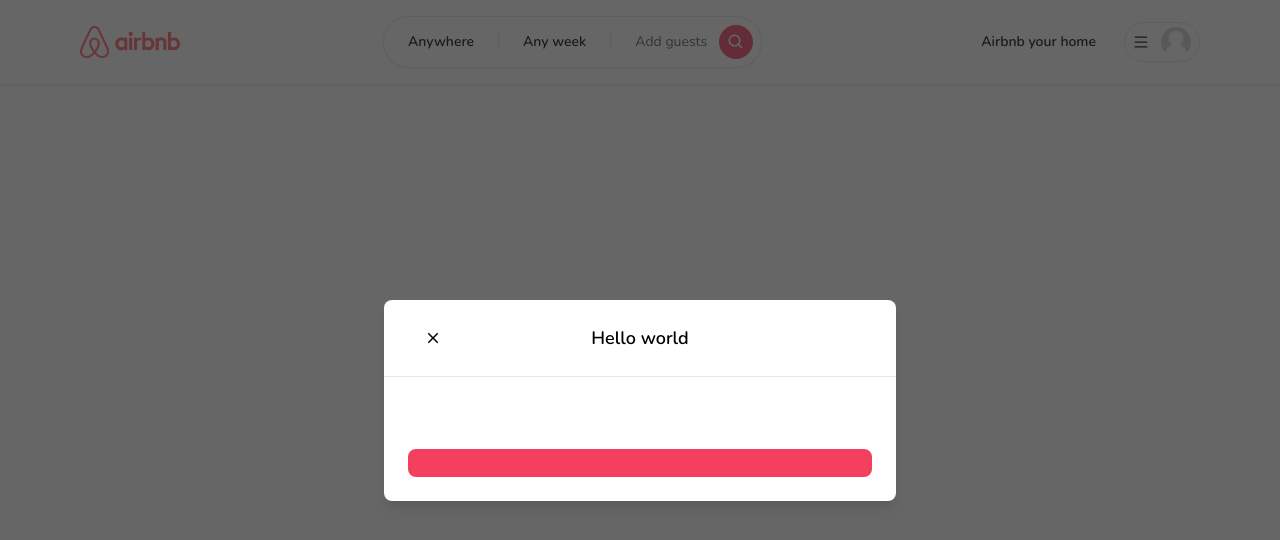
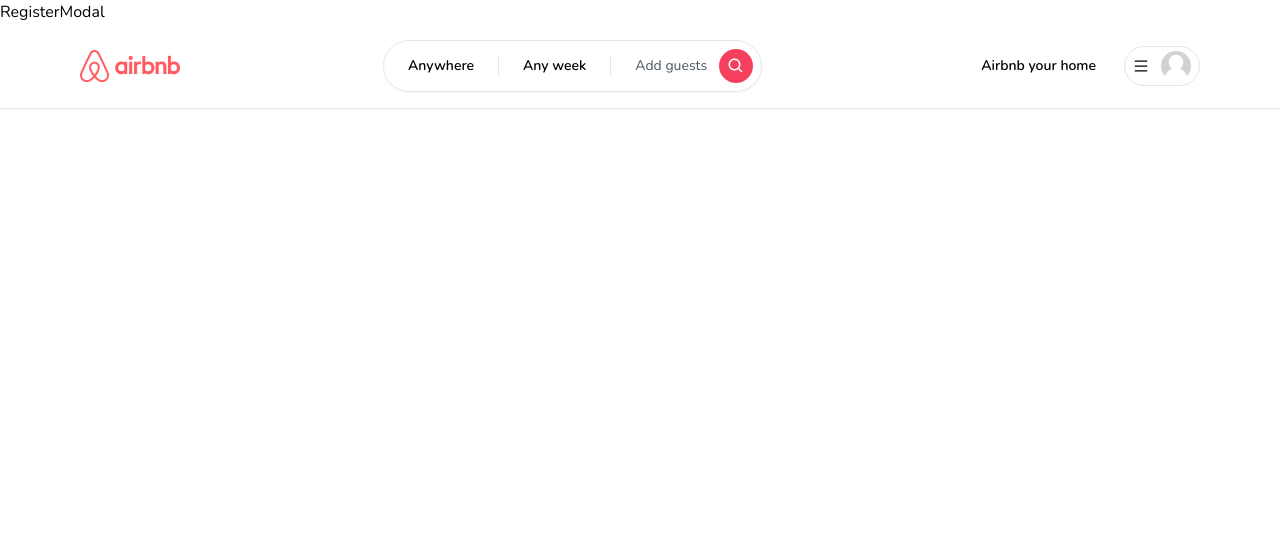
Before and after one commit to jmdunne/airbnb-clone, a Next.js app: page / in a window 1280 px wide. Shown: the top 540 px of the page. Built offline with nearby package versions, Linux system fonts and the light colour scheme.

Commit message:
Useregistermodal hook, import rm libraries, layout

```diff
--- a/app/components/modals/RegisterModal.tsx
+++ b/app/components/modals/RegisterModal.tsx
@@ -0,0 +1,15 @@
+"use client";
+
+import axios from "axios";
+import { AiFillGithub } from "react-icons/ai";
+import { FcGoogle } from "react-icons/fc";
+import { useCallback, useState } from "react";
+import { FieldValues, SubmitHandler, useForm } from "react-hook-form";
+
+import useRegisterModal from "@/app/hooks/useRegisterModal";
+
+const RegisterModal = () => {
+  return <div>RegisterModal</div>;
+};
+
+export default RegisterModal;
--- a/app/hooks/useRegisterModal.ts
+++ b/app/hooks/useRegisterModal.ts
@@ -0,0 +1,15 @@
+import { create } from "zustand";
+
+interface RegisterModalStore {
+  isOpen: Boolean;
+  onOpen: () => void;
+  onClose: () => void;
+}
+
+const useRegisterModal = create<RegisterModalStore>((set) => ({
+  isOpen: false,
+  onOpen: () => set({ isOpen: true }),
+  onClose: () => set({ isOpen: false }),
+}));
+
+export default useRegisterModal;
--- a/app/layout.tsx
+++ b/app/layout.tsx
@@ -2,7 +2,7 @@ import { Nunito } from "next/font/google";
 import "./globals.css";
 import Navbar from "./components/navbar/Navbar";
 import ClientOnly from "./components/ClientOnly";
-import Modal from "./components/modals/Modal";
+import RegisterModal from "./components/modals/RegisterModal";
 
 export const metadata = {
   title: "Airbnb",
@@ -22,7 +22,7 @@ export default function RootLayout({
     <html lang="en">
       <body className={font.className}>
         <ClientOnly>
-          <Modal title="Hello world" isOpen />
+          <RegisterModal />
           <Navbar />
           {children}
         </ClientOnly>
--- a/package.json
+++ b/package.json
@@ -9,9 +9,11 @@
     "lint": "next lint"
   },
   "dependencies": {
+    "axios": "^1.6.2",
     "next": "14.0.3",
     "react": "^18",
     "react-dom": "^18",
+    "react-hook-form": "^7.48.2",
     "react-icons": "^4.12.0",
     "zustand": "^4.4.7"
   },
```
Also changed, not shown: 1 other file (tests, documents, lock files or other folders).
